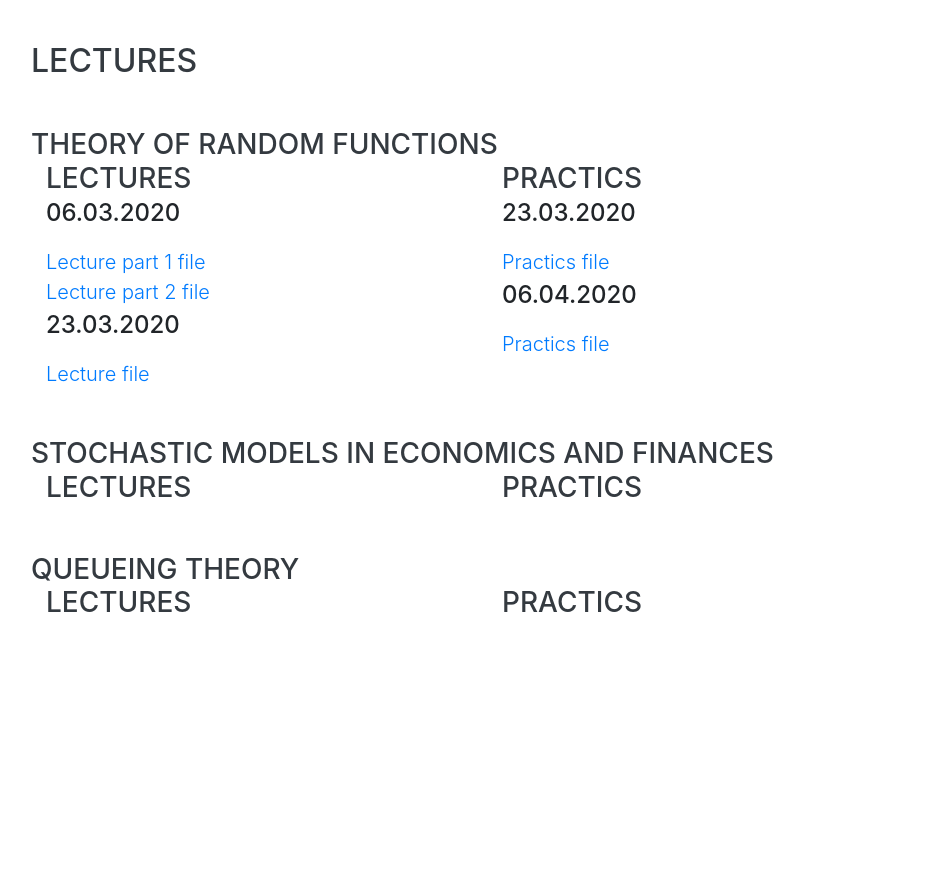
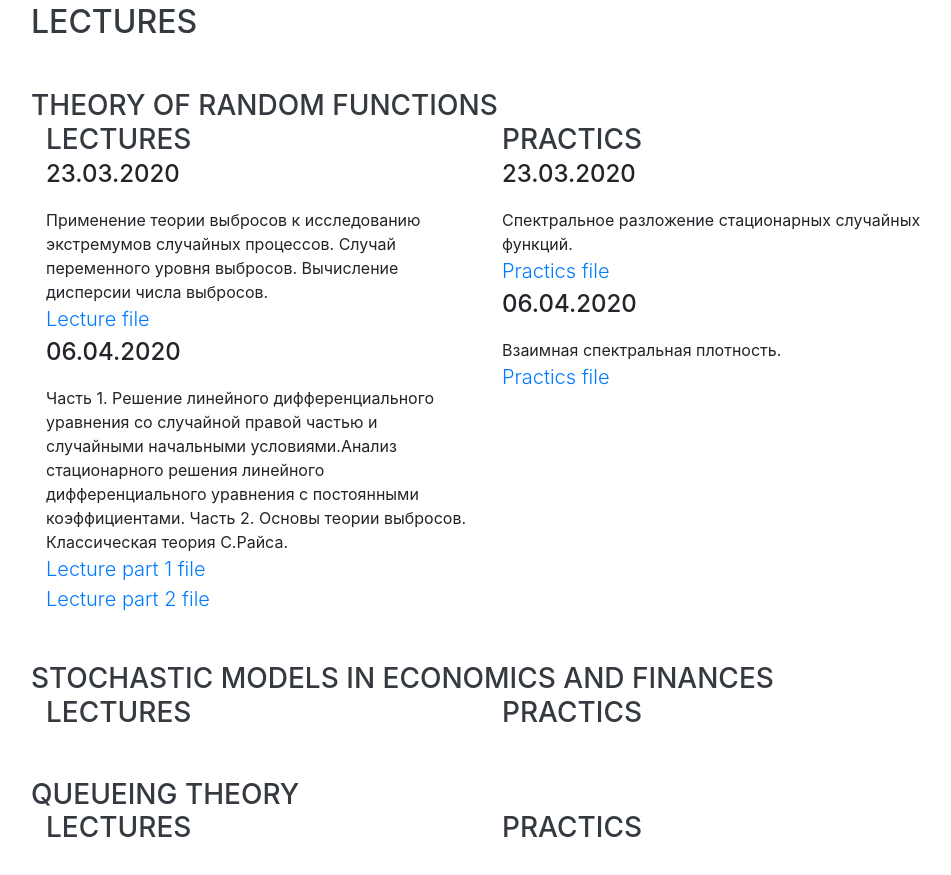
Before and after one commit to zayoleg/zayoleg.github.io, a website with bundled scripts: page index.html in a window 1280 px wide. Shown: the part 2200-3075 px from the top of the page, without its empty margins (289-1240 px from the left). Before the commit the page ends 2955 px from the top, so only its background shows below. Built offline with nearby package versions, Linux system fonts and the light colour scheme; a web font is replaced by a local one.

Commit message:
added descriptions to files

```diff
--- a/index.html
+++ b/index.html
@@ -129,15 +129,20 @@
 	          <div class="resume-content">
 	            <h3 class="mb-0">Lectures</h3>
 				<div>
-	    	        <div class="subheading mb-3">06.03.2020</div>
-	        	    <a class="lead mb-5" href="/files/Lecture_RFT_06_03_a.pdf">Lecture part 1 file</a>
-    	        	<br/>
-		            <a class="lead mb-5" href="/files/Lecture_RFT_06_03_b.pdf">Lecture part 2 file</a>
-    	        </div>
-				<div>
 	        	    <div class="subheading mb-3">23.03.2020</div>
+	        	    Применение теории выбросов к исследованию экстремумов случайных процессов. Случай переменного уровня выбросов. Вычисление дисперсии числа выбросов.
+	        	    <br/>
     	        	<a class="lead mb-5" href="/files/Lecture_RFT_23_03.pdf">Lecture file</a>
 	    	    </div>
+				<div>
+	    	        <div class="subheading mb-3">06.04.2020</div>
+					Часть 1.  Решение линейного дифференциального уравнения со случайной правой частью и случайными начальными условиями.Анализ стационарного решения линейного дифференциального уравнения с постоянными коэффициентами.
+					Часть 2.   Основы теории выбросов. Классическая теория С.Райса.
+	        	    <br/>
+					<a class="lead mb-5" href="/files/Lecture_RFT_06_04_a.pdf">Lecture part 1 file</a>
+    	        	<br/>
+		            <a class="lead mb-5" href="/files/Lecture_RFT_06_04_b.pdf">Lecture part 2 file</a>
+    	        </div>
     	      </div>
         	</div>
         	<div class="col-6">
@@ -145,10 +150,14 @@
 	            <h3 class="mb-0">Practics</h3>
 				<div>
 	    	        <div class="subheading mb-3">23.03.2020</div>
+	    	        Спектральное разложение стационарных случайных функций.
+	        	    <br/>
 	        	    <a class="lead mb-5" href="/files/Practics_RFT_23_03.pdf">Practics file</a>
     	        </div>
 				<div>
 	        	    <div class="subheading mb-3">06.04.2020</div>
+	        	    Взаимная спектральная плотность.
+	        	    <br/>
     	        	<a class="lead mb-5" href="/files/Practics_RFT_06_04.pdf">Practics file</a>
 	    	    </div>
     	      </div>
```
Also changed, not shown: 4 other files.
